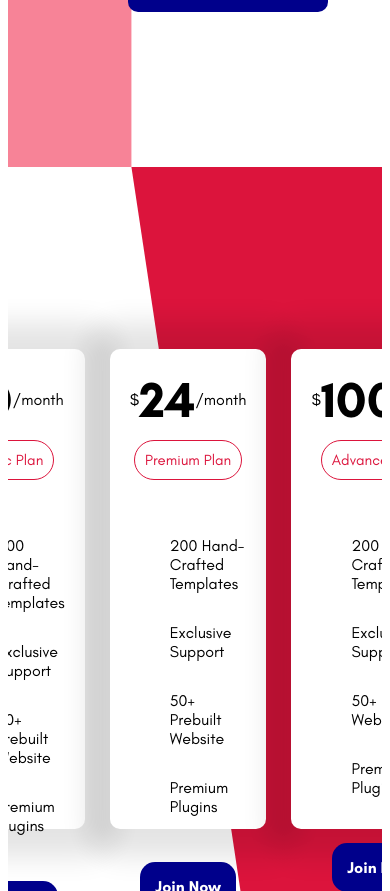
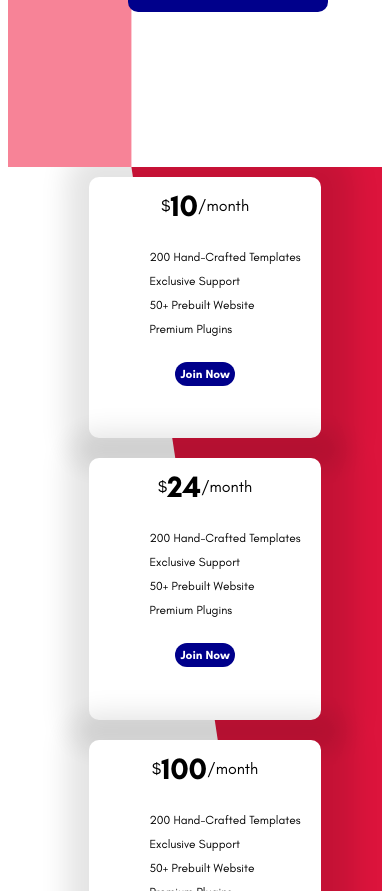
Before and after one commit to lODIN007l/Styled-react, a React (Vite) app: page / in a window 390 px wide. Shown: the part 2373-3264 px from the top of the page. Built offline with nearby package versions, Linux system fonts and the light colour scheme.

Commit message:
responsive prices

```diff
--- a/src/components/Price.jsx
+++ b/src/components/Price.jsx
@@ -7,6 +7,9 @@
   display: flex;
   justify-content: center;
   align-items: center;
+  @media only screen and (max-width: 480px) {
+    flex-direction: column;
+  }
 `;
 const Price = () => {
   return (
--- a/src/components/PriceCard.jsx
+++ b/src/components/PriceCard.jsx
@@ -12,6 +12,12 @@
   align-items: center;
   margin-left: 20px;
   margin-right: 5px;
+  @media only screen and (max-width: 480px) {
+    margin-right: 0;
+    margin-top: 10px;
+    margin-bottom: 10px;
+    padding: 10px;
+  }
 `;
 
 const PriceContainer = styled.div`
@@ -21,6 +27,9 @@
 const Price = styled.span`
   font-weight: bold;
   font-size: 50px;
+  @media only screen and (max-width: 480px) {
+    font-size: 30px;
+  }
 `;
 const Type = styled.button`
   padding: 10px;
@@ -30,12 +39,19 @@
   background-color: white;
   border-radius: 20px;
   color: crimson;
+  @media only screen and (max-width: 480px) {
+    display: none;
+  }
 `;
 const List = styled.ul`
   list-style: none;
 `;
 const ListItem = styled.li`
   margin: 30px 0;
+  @media only screen and (max-width: 480px) {
+    margin: 10px;
+    font-size: 12px;
+  }
 `;
 const Boton = styled.button`
   border: none;
@@ -46,6 +62,10 @@
   border-radius: 15px;
   cursor: pointer;
   font-weight: bold;
+  @media only screen and (max-width: 480px) {
+    font-size: 12px;
+    padding: 5px;
+  }
 `;
 
 const PriceCard = ({ price, type }) => {
```
